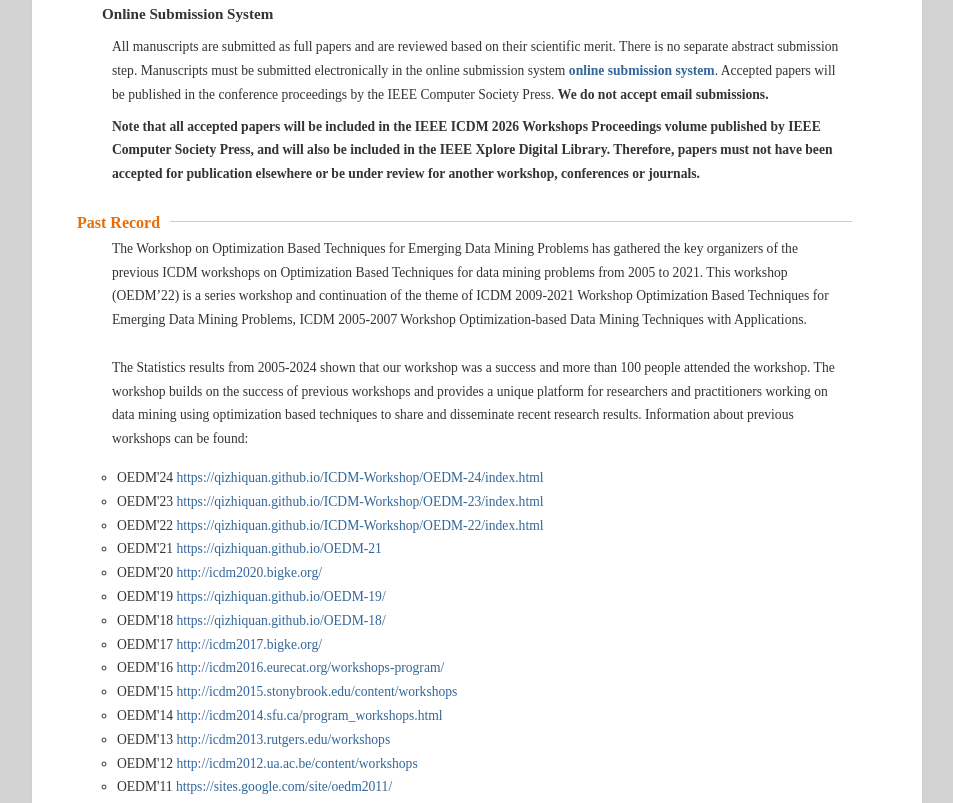
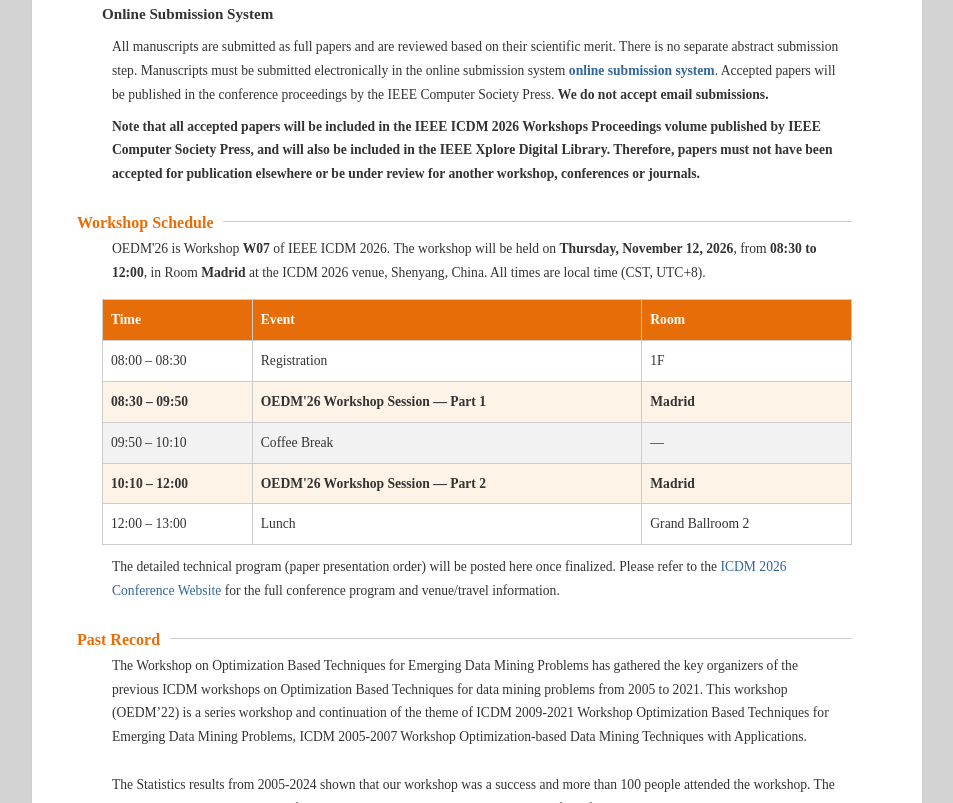
Before and after one commit to Fan-Meng/ICDM-Workshop, a plain HTML site: page OEDM-26/index.html in a window 1280 px wide. Shown: the part 2784-3587 px from the top of the page, without its empty margins (163-1116 px from the left). Drawn offline with Linux system fonts and the light colour scheme.

Commit message:
Update OEDM'26 workshop schedule: W07, Nov 12, Room Madrid
Add the assigned workshop slot and venue from the ICDM 2026 program:
Workshop Day, Thursday November 12, 2026, 08:30-12:00, Room Madrid.
Also restore the CyberChair S36 submission link that showed "TBD".

Co-Authored-By: Claude Code <noreply@anthropic.com>

```diff
--- a/OEDM-26/index.html
+++ b/OEDM-26/index.html
@@ -111,7 +111,7 @@
 
 	<p class="Introduction">
         <p>
-            •	August 20, 2026: Workshop papers submission (Workshop submission page is TBD<a href="">here</a>.)<br>
+            •	August 20, 2026: Workshop papers submission (Workshop submission page is <a href="https://wi-lab.com/cyberchair/2026/icdm26/workshop/index.php?subarea=S36">here</a>.)<br>
             •	September 18, 2026: Notification of workshop papers acceptance to authors<br>
             •	October 5, 2026: Camera-ready deadline and copyright form<br>
     <!--            •	October 15, 2023: Registration finishes<br> -->
@@ -148,6 +148,59 @@
 	</p>
 	</ul>
     <!-- Submission end -->
+
+    <!-- Workshop Schedule start-->
+    <p class="t2" id="Workshop Schedule">
+        <span>
+            Workshop Schedule
+        </span>
+    </p>
+
+	<p class="Introduction">
+        OEDM'26 is Workshop <b>W07</b> of IEEE ICDM 2026. The workshop will be held on
+        <b>Thursday, November 12, 2026</b>, from <b>08:30 to 12:00</b>, in Room <b>Madrid</b>
+        at the ICDM 2026 venue, Shenyang, China. All times are local time (CST, UTC+8).
+    </p>
+
+    <table style="width:100%; border-collapse:collapse; margin:15px 0 10px; font-size:90%;">
+        <tr style="background-color:#E76D08; color:#ffffff;">
+            <th style="width:20%; padding:8px; border:1px solid #cccccc; text-align:left;">Time</th>
+            <th style="padding:8px; border:1px solid #cccccc; text-align:left;">Event</th>
+            <th style="width:28%; padding:8px; border:1px solid #cccccc; text-align:left;">Room</th>
+        </tr>
+        <tr>
+            <td style="padding:8px; border:1px solid #cccccc;">08:00 – 08:30</td>
+            <td style="padding:8px; border:1px solid #cccccc;">Registration</td>
+            <td style="padding:8px; border:1px solid #cccccc;">1F</td>
+        </tr>
+        <tr style="background-color:#FDF3E7;">
+            <td style="padding:8px; border:1px solid #cccccc;"><b>08:30 – 09:50</b></td>
+            <td style="padding:8px; border:1px solid #cccccc;"><b>OEDM'26 Workshop Session — Part 1</b></td>
+            <td style="padding:8px; border:1px solid #cccccc;"><b>Madrid</b></td>
+        </tr>
+        <tr style="background-color:#F2F2F2;">
+            <td style="padding:8px; border:1px solid #cccccc;">09:50 – 10:10</td>
+            <td style="padding:8px; border:1px solid #cccccc;">Coffee Break</td>
+            <td style="padding:8px; border:1px solid #cccccc;">—</td>
+        </tr>
+        <tr style="background-color:#FDF3E7;">
+            <td style="padding:8px; border:1px solid #cccccc;"><b>10:10 – 12:00</b></td>
+            <td style="padding:8px; border:1px solid #cccccc;"><b>OEDM'26 Workshop Session — Part 2</b></td>
+            <td style="padding:8px; border:1px solid #cccccc;"><b>Madrid</b></td>
+        </tr>
+        <tr>
+            <td style="padding:8px; border:1px solid #cccccc;">12:00 – 13:00</td>
+            <td style="padding:8px; border:1px solid #cccccc;">Lunch</td>
+            <td style="padding:8px; border:1px solid #cccccc;">Grand Ballroom 2</td>
+        </tr>
+    </table>
+
+    <p class="Introduction">
+        The detailed technical program (paper presentation order) will be posted here once finalized.
+        Please refer to the <a href="https://icdm2026.neu.edu.cn/">ICDM 2026 Conference Website</a>
+        for the full conference program and venue/travel information.
+    </p>
+    <!-- Workshop Schedule end -->
 
     <!-- Past Record start -->
     <p class="t2" id="Past Record">
```
